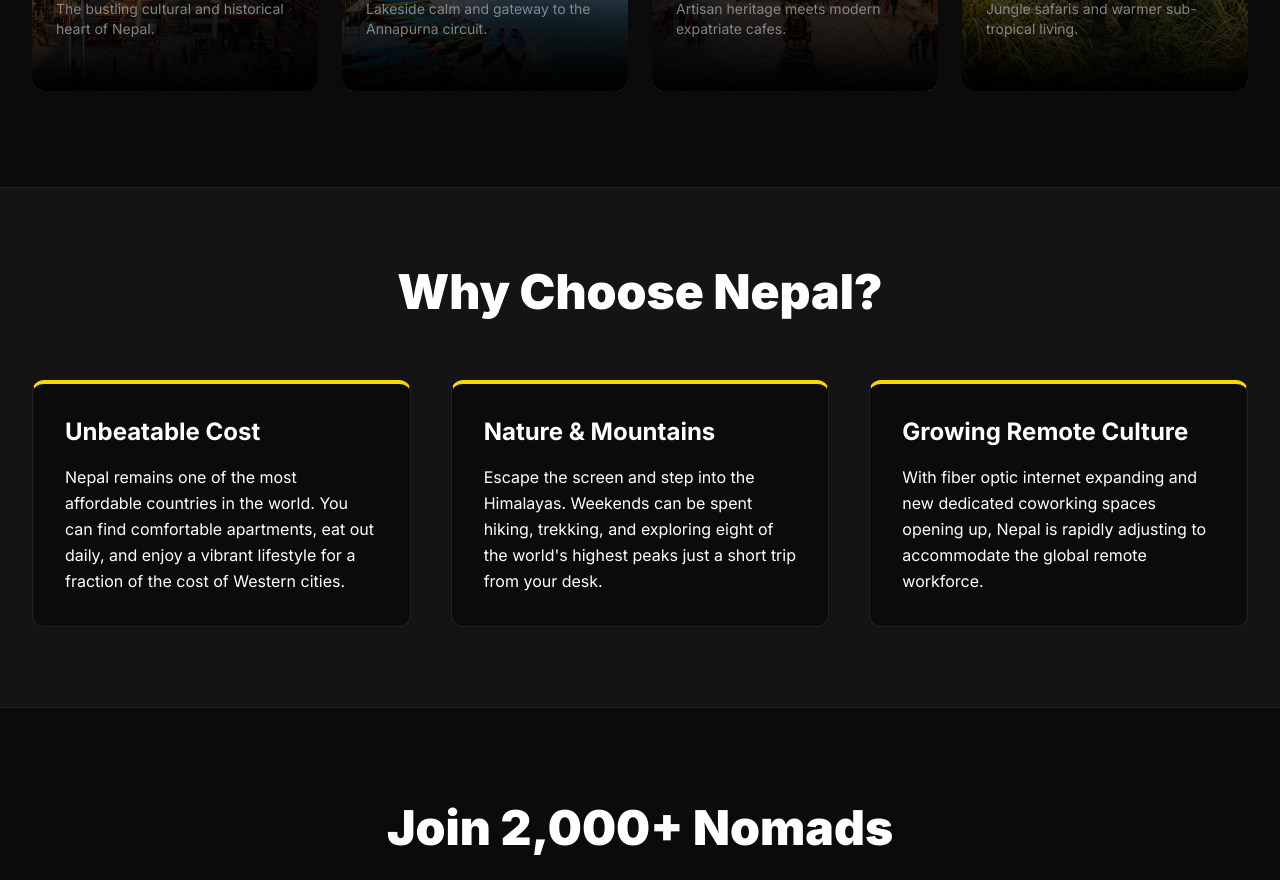
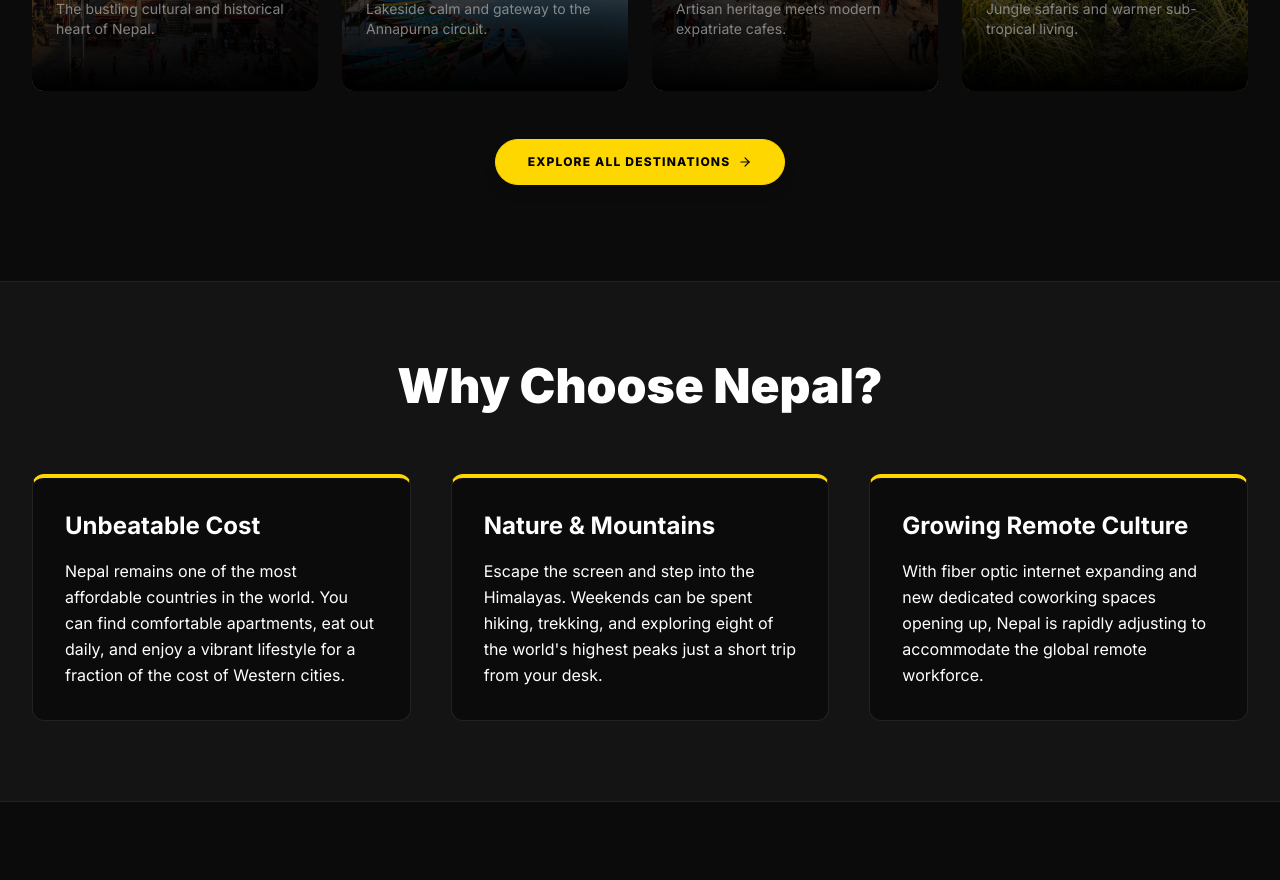
Before and after one commit to DRKAFLE123/digital-nomads-in-nepal, a Next.js app: page / in a window 1280 px wide. Shown: the part 2460-3340 px from the top of the page. Built offline with nearby package versions, Linux system fonts and the light colour scheme; no server answers; the database is empty.

Commit message:
feat: add 'Explore All Destinations' link/button on homepage and expand Navbar dropdown to include all destinations

```diff
--- a/app/page.tsx
+++ b/app/page.tsx
@@ -5,7 +5,8 @@ import StickyCommunityCTA from "@/components/StickyCommunityCTA"
 import NewsletterSignup from "@/components/NewsletterSignup"
 import Navbar from "@/components/Navbar"
 import Footer from "@/components/Footer"
-import { Wallet, Wifi, MapPin, Mountain, MessageCircle, Camera, Video, MessageSquare } from "lucide-react"
+import Link from "next/link"
+import { Wallet, Wifi, MapPin, Mountain, MessageCircle, Camera, Video, MessageSquare, ArrowRight } from "lucide-react"
 import { prisma } from "@/lib/prisma"
 
 export const dynamic = "force-dynamic"
@@ -88,6 +89,15 @@ export default async function Home() {
               <DestinationCard name="Lalitpur" description="Artisan heritage meets modern expatriate cafes." image="/images/destinations/lalitpur.png" slug="lalitpur" />
               <DestinationCard name="Chitwan" description="Jungle safaris and warmer sub-tropical living." image="/images/destinations/chitwan.png" slug="chitwan" />
             </div>
+
+            <div className="text-center mt-12">
+              <Link
+                href="/destinations"
+                className="inline-flex items-center gap-2 px-8 py-3.5 bg-primary hover:bg-yellow-400 text-black font-extrabold rounded-full transition-all hover:scale-[1.02] shadow-lg shadow-primary/20 active:scale-95 text-xs uppercase tracking-widest border border-primary"
+              >
+                Explore All Destinations <ArrowRight size={14} />
+              </Link>
+            </div>
           </div>
         </section>
 
--- a/components/Navbar.tsx
+++ b/components/Navbar.tsx
@@ -39,8 +39,13 @@ export default function Navbar() {
       dropdown: [
         { name: "Kathmandu", desc: "Capital hub for digital nomads", href: "/destinations/kathmandu" },
         { name: "Pokhara", desc: "Lakeside remote work paradise", href: "/destinations/pokhara" },
-        { name: "Bandipur", desc: "Quiet mountain retreat", href: "/destinations/bandipur" },
-        { name: "Nomad Map", desc: "Explore all Nepal destinations", href: "/map" },
+        { name: "Lalitpur", desc: "Artisan & cafe-rich workspace", href: "/destinations/lalitpur" },
+        { name: "Chitwan", desc: "Jungle wilderness & warm weather", href: "/destinations/chitwan" },
+        { name: "Manang", desc: "High-altitude Himalayan retreat", href: "/destinations/manang" },
+        { name: "Mustang", desc: "Windswept ancient desert trails", href: "/destinations/mustang" },
+        { name: "Bandipur", desc: "Quiet Newari mountain village", href: "/destinations/bandipur" },
+        { name: "Khaptad", desc: "Spiritual meadows & forest detox", href: "/destinations/khaptad" },
+        { name: "View All Destinations →", desc: "Explore all nomad regions of Nepal", href: "/destinations" },
       ]
     },
     {
```
